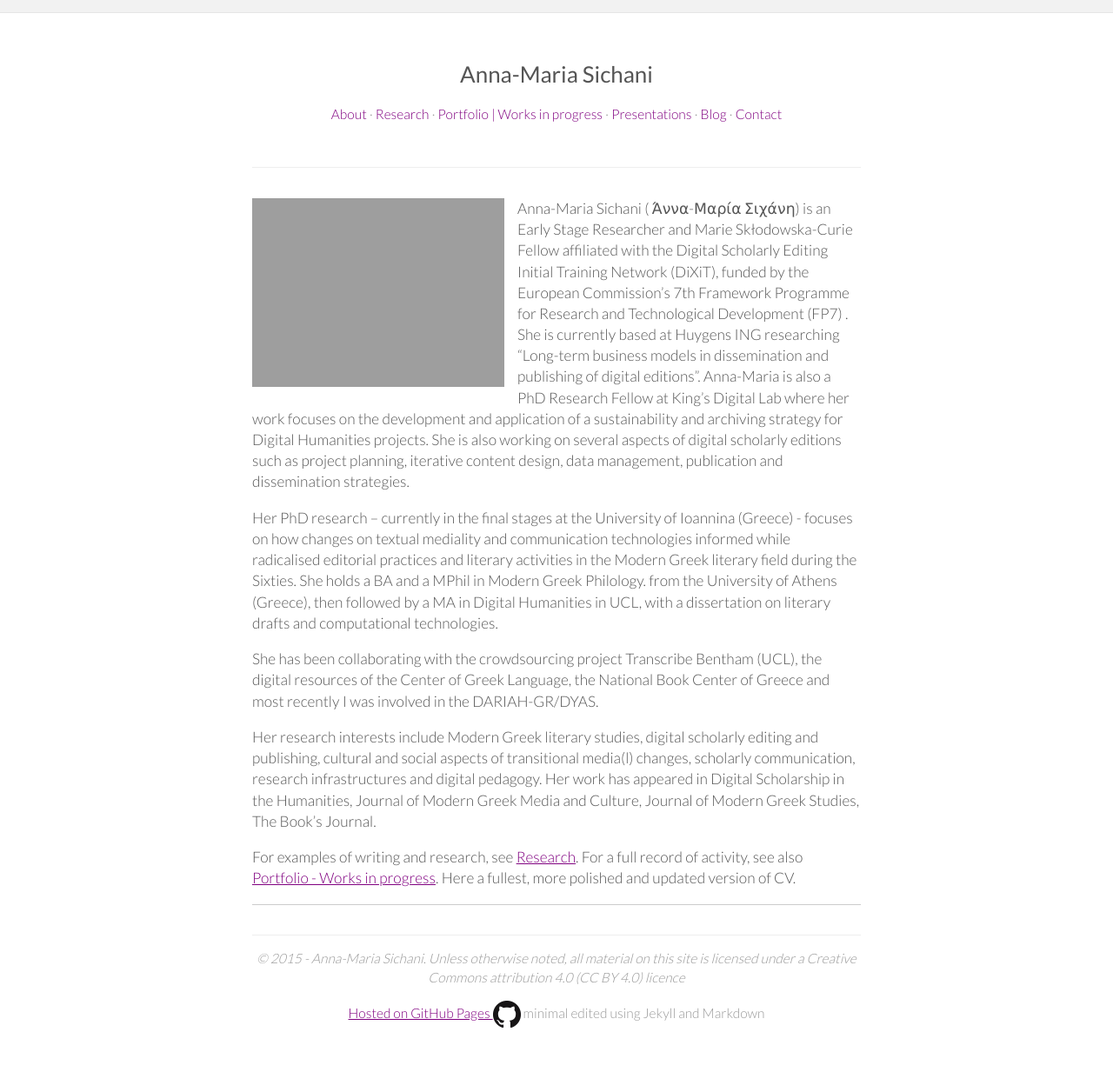
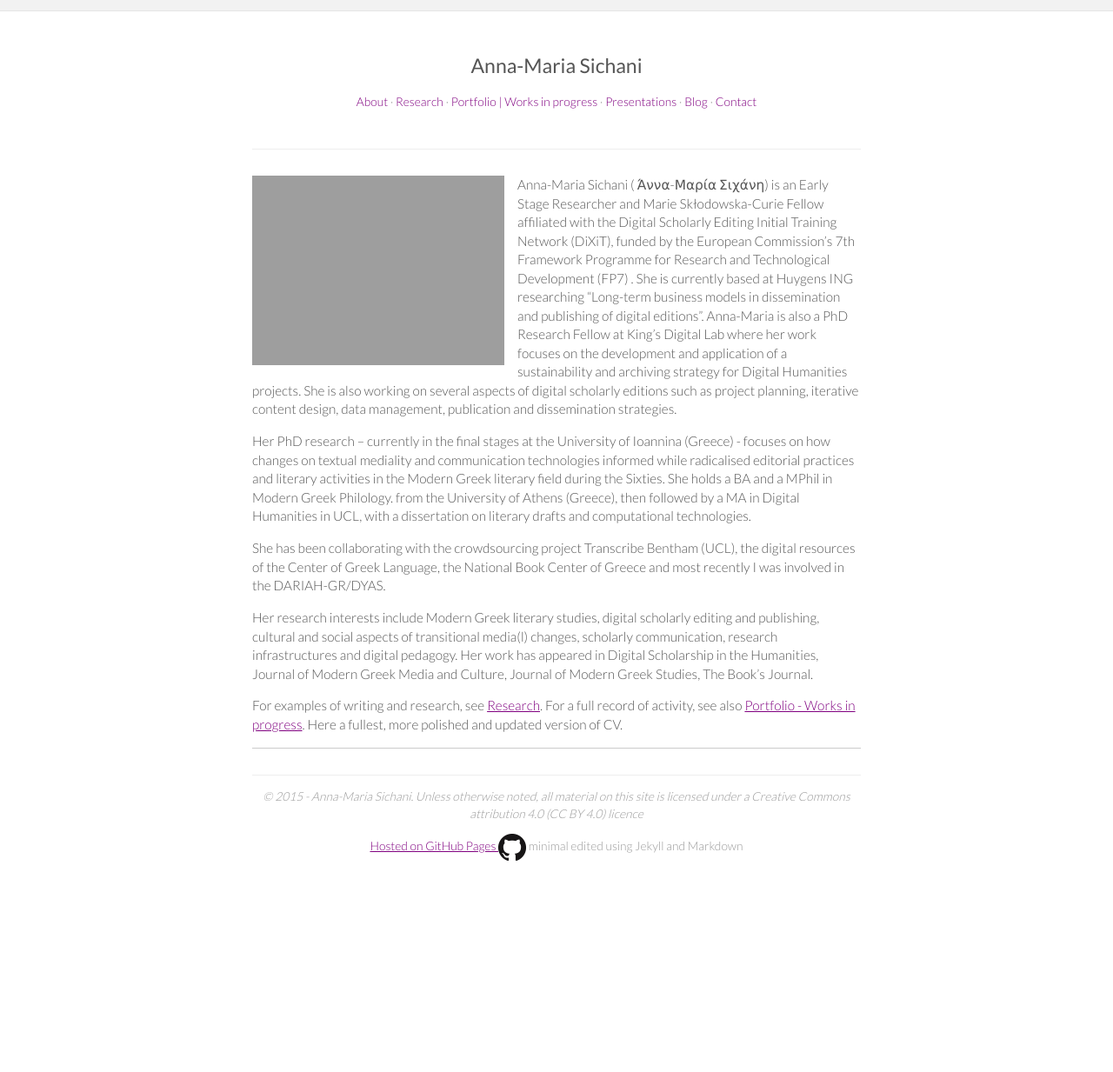
Before and after one commit to amsichani/amsichani.github.io, a Jekyll site: the page built from index.md, in a window 1280 px wide. Shown: the whole page at 87% size. Built offline with Jekyll 4.4.1, drawn with Linux system fonts in a browser that asks for light colours; nearby versions of some CDN libraries; after the commit the page ends 1035 px from its top, so only the background shows below that.

Commit message:
Update style.css

```diff
--- a/css/style.css
+++ b/css/style.css
@@ -24,11 +24,11 @@
    * 2. Prevent iOS text size adjust on device orientation change, without disabling user zoom: h5bp.com/g
    */
 
-  html { font-size: 90%; -webkit-text-size-adjust: 100%; -ms-text-size-adjust: 100%; }
+  html { font-size: 80%; -webkit-text-size-adjust: 100%; -ms-text-size-adjust: 100%; }
 
   html, button, input, select, textarea { font-family: monospace, sans-serif; color: #222; }
 
-  body { margin: 0; font-family: monospace, sans-serif; font-size: 0.75em; line-height: 1.4; }
+  body { margin: 0; font-family: monospace, sans-serif; font-size: 0.7em; line-height: 1.4; }
 
   /*
    * Remove text-shadow in selection highlight: h5bp.com/i
```
